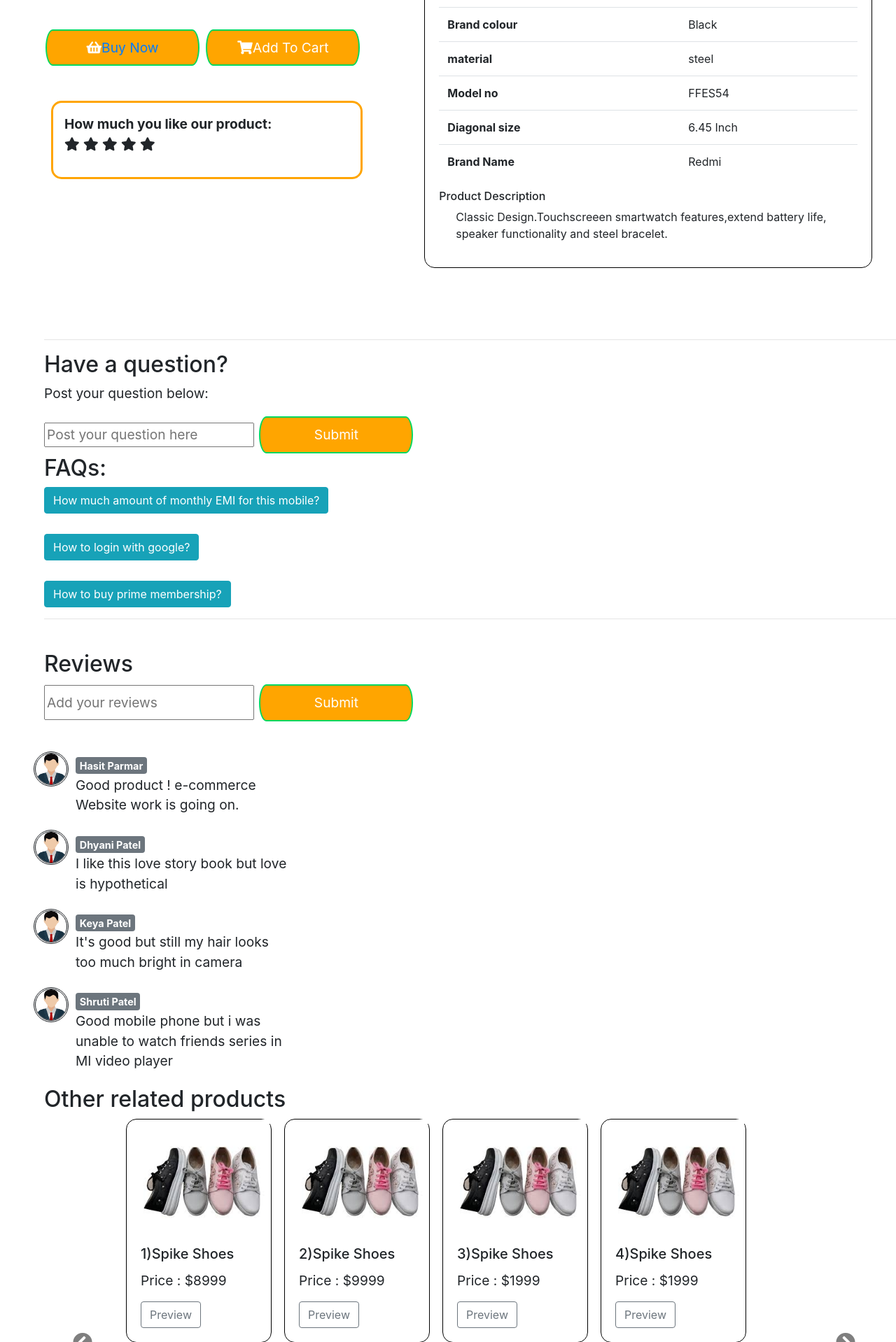
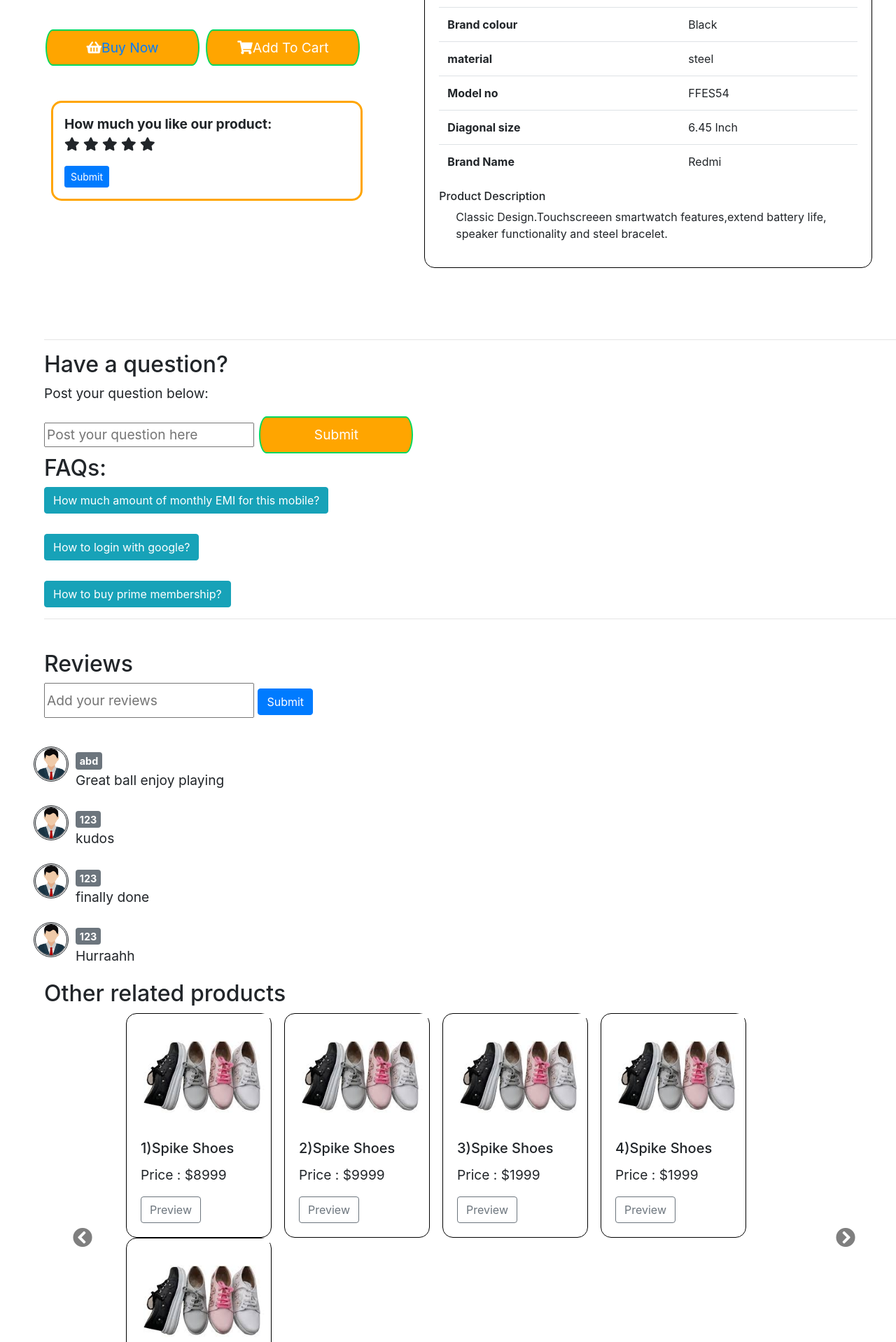
Before and after one commit to Dhyani-16/e-rec-sys, a Django app: page /productDetail/1 in a window 1280 px wide; the page is wider, and only the part inside the window is pictured. Shown: the part 674-2592 px from the top of that part at 70% size. Run offline with Django 3.2, Linux system fonts and the light colour scheme; data comes from the database, SQL or seed files in the repository; both versions use the stored data as it was after the commit; some libraries are stand-ins or nearby versions.

Commit message:
store ratings & reviews in db and display reviews

```diff
--- a/ecommweb/shop/models.py
+++ b/ecommweb/shop/models.py
@@ -47,8 +47,8 @@
 
 class Rating_Detail(models.Model):
         rating_user_id = models.ForeignKey(User,on_delete=models.CASCADE, default='0')
-        rating_product_id = models.ForeignKey(Product_Detail,on_delete=models.CASCADE, default='1')
-
+        rating_product_id = models.ForeignKey(Product_Detail, on_delete=models.CASCADE, default='1')
+        #, related_name='product_id'
         srNo = models.AutoField(primary_key=True)
 
         rating_star = {
@@ -62,7 +62,7 @@
         rating =models.CharField(max_length=100,choices=rating_star,default='3')
 
         def __str__(self):
-            obj = f"{self.rating} By {self.rating_user_id}"
+            obj = f"{self.rating} By {self.rating_user_id} for {self.rating_product_id}"
             return obj
 
 class Product_Review(models.Model):
--- a/ecommweb/shop/static/js/productPreview.js
+++ b/ecommweb/shop/static/js/productPreview.js
@@ -152,7 +152,7 @@
 num = parseInt(onid[4]);
 // get user rating value
 star_status = num;
-// console.log("clicked");
+console.log("clicked");
 // visible submit button
 let btn = document.getElementById('submit');
 btn.style.display = "block";
@@ -171,59 +171,8 @@
 /*var script = document.createElement('script');
 script.src = 'https://code.jquery.com/jquery-3.4.1.min.js';*/
 
+
 // ajax query to handle user rating form submission without reloading page
-$(document).on('submit','#rating_form', function (event){
-
-  event.preventDefault();
-
-  $.ajax({
-      type: 'POST',
-      url: '/productDetail/',
-      data:{
-
-        formtype:"rating",
-        rating: star_status,
-        name: "xyz",
-        product_id :"product_id",
-        csrfmiddlewaretoken:$('input[name=csrfmiddlewaretoken]').val(),
-
-      },
-
-      success : function(response){
-
-        alert("Rating submitted successfully")
-      }
-  });
-})
-
-$(document).on('submit','#reviews_form', function (event){
-
-event.preventDefault();
-
-// console.log("Form submitted!")
-$.ajax({
-    type: 'POST',
-    url: '/productDetail/',
-    data:
-    {
-      formtype:"review",
-      review: $('#review').val(),
-      product_id: "product_id",
-      //product_id : $('#product_id').val(),
-      name: "xyz",
-      csrfmiddlewaretoken: $('input[name=csrfmiddlewaretoken]').val()
-    },
-
-    success : function(response){
-
-      alert("Review submitted successfully");
-      $('#review').val('');
-    }
-});
-})
-
-
-
 
 function thanks() {
 var popup = document.getElementById("myPopup");
--- a/ecommweb/shop/templates/productPreview.html
+++ b/ecommweb/shop/templates/productPreview.html
@@ -25,7 +25,8 @@
                     <img class="mySlides" src="{% static 'images/2.jpeg' %}" style="width:60%">
                     <img class="mySlides" src="{% static 'images/3.jpeg' %}" style="width:60%">
 
-                    <div class="w3-center w3-container w3-section w3-large w3-text-white w3-display-bottommiddle" style="width:80%"></div>
+                    <div class="w3-center w3-container w3-section w3-large w3-text-white w3-display-bottommiddle"
+                        style="width:80%"></div>
                     <div class="row">
                         <div class="w3-left w3-hover-text-khaki" onclick="plusDivs(-1)">&#10094;</div>
                         <div class="w3-right w3-hover-text-khaki" onclick="plusDivs(1)">&#10095;</div>
@@ -40,7 +41,8 @@
                     style='font-size:24px;display: inline;'></i></button>
 
             <!--Buy Now & Add to Cart Button-->
-            <button class="button mt-5" onclick="deliveryDetails()" style="vertical-align:middle" value="Add a new row"><i class="fa fa-shopping-basket" aria-hidden="true"></i><span><a href="#"
+            <button class="button mt-5" onclick="deliveryDetails()" style="vertical-align:middle"
+                value="Add a new row"><i class="fa fa-shopping-basket" aria-hidden="true"></i><span><a href="#"
                         id="button">Buy Now </a></span></button>
             <button class="button mt-5" style="vertical-align:middle"><i class="fa fa-shopping-cart"></i><span>Add
                     To Cart </span></button>
@@ -91,9 +93,13 @@
                 <span id='emoji3' class="emojis">😐</span>
                 <span id='emoji4' class="emojis">😃</span>
                 <span id='emoji5' class="emojis">😍</span>
-                </span> -->
+                </span>
 
-                <form id="rating_form">
+
+
+            -->
+
+                    <form id="rating_form" method="POST">
                         {% csrf_token %}
                         <p>
                             <span id='star1' class="fa fa-star"></span>
@@ -103,7 +109,11 @@
                             <span id='star5' class="fa fa-star"></span>
                         </p>
                         <input value="1" hidden='true' name='rating'>
-            <input id="submit" type="submit" class="btn btn-primary small btn-sm" style="display: none;">
+                        <input id="submit" type="submit" class="btn btn-primary small btn-sm" ,style="display: none;">
+                        <!--<button onclick="document.getElementById('prod').value">Submit</button>-->
+
+                        <!--<a class="button" href="productPreview.js"> Submit</a>
+                        value={{p.product_id}}-->
 
                     </form>
 
@@ -133,7 +143,8 @@
                     <tr>
                         <td>
                             <p>Rating <span class="fa fa-star checked"></span> <span class="fa fa-star checked"></span>
-                                <span class="fa fa-star checked"></span> <span class="fa fa-star"></span> <span class="fa fa-star"></span>
+                                <span class="fa fa-star checked"></span> <span class="fa fa-star"></span> <span
+                                    class="fa fa-star"></span>
                             </p>
                         </td>
                     </tr>
@@ -210,7 +221,8 @@
                     <!-- Product description -->
                     <h6>Product Description</h6>
                     <ul class="font-size-sm pl-4 mb-0">
-                        <p>Classic Design.Touchscreeen smartwatch features,extend battery life, speaker functionality and steel bracelet.
+                        <p>Classic Design.Touchscreeen smartwatch features,extend battery life, speaker functionality
+                            and steel bracelet.
                         </p>
                     </ul>
                 </div>
@@ -267,7 +279,8 @@
             How much amount of monthly EMI for this mobile?
         </button>
          <div id="demo" class="collapse">
-            <a href="https://economictimes.indiatimes.com/analysis/what-is-emi-and-how-is-it-calculated/articleshow/39880530.cms">
+            <a
+                href="https://economictimes.indiatimes.com/analysis/what-is-emi-and-how-is-it-calculated/articleshow/39880530.cms">
                 Monthly EMI for this product is Rs. 7500/-
             </a>
         </div>
@@ -278,7 +291,8 @@
         </button>
           <div id="demo1" class="collapse">
             <a href="https://support.google.com/accounts/answer/76194?hl=en">
-                It's simple! Just enter your emailid and the password associated with it to successfully login to Google...
+                It's simple! Just enter your emailid and the password associated with it to successfully login to
+                Google...
             </a>
         </div>
         <br>
@@ -340,58 +354,40 @@
     <h2>Reviews</h2>
     <div>
         <form id="reviews_form" method="POST">
-            {% csrf_token %}              <!--CSRF : Cross Site Request Forgery-->
+            {% csrf_token %}
+            <!--CSRF : Cross Site Request Forgery-->
 
-        <input class="addreview" id="review" type="text" name="review" style="width: 300px" placeholder="Add your reviews    ">
+            <input class="addreview" id="review" type="text" name="review" style="width: 300px"
+                placeholder="Add your reviews    ">
             <!-- <input id="submit" type="submit" class="btn btn-primary small btn-sm" style="display: block;"> -->
 
-        <button type="submit" class="button"><span>Submit</span></button>
+            <!--<button type="submit" class="button"><span>Submit</span></button>-->
+            <button class="btn btn-primary">Submit</button>
 
-        </form></div>
+        </form>
+    </div>
 
     <br>
     <div class="reviewbox">
+        {% load static %}
+
+        {% for i in review %}
+
         <div class="row">
+
             <!-- image of user -->
             <img class="userimg" src="{% static 'images/myuser.png' %}" style="height: 50px;">
 
             <!-- Content into review box -->
             <div class="reviewboxcontent col-md-3">
-                <p class="badge badge-secondary" style="display: inline;">Hasit Parmar</p>
-                <p>Good product ! e-commerce Website work is going on.</p>
-            </div>
-
-        </div>
-
-        <div class="row">
-            <img class="userimg" src="{% static 'images/myuser.png' %}" style="height: 50px;">
-            <div class="reviewboxcontent col-md-3">
-                <p class="badge badge-secondary" style="display: inline;">Dhyani Patel</p>
-                <p>I like this love story book but love is hypothetical </p>
+                <p class="badge badge-secondary" style="display: inline;">{{i.review_user_id}}</p>
+                <p>{{i.message}}</p>
             </div>
 
         </div>
 
 
-        <div class="row">
-            <img class="userimg" src="{% static 'images/myuser.png' %}" style="height: 50px;">
-            <div class="reviewboxcontent col-md-3">
-                <p class="badge badge-secondary" style="display: inline;">Keya Patel</p>
-                <p>It's good but still my hair looks too much bright in camera</p>
-            </div>
-
-        </div>
-
-
-
-        <div class="row">
-            <img class="userimg" src="{% static 'images/myuser.png' %}" style="height: 50px;">
-            <div class="reviewboxcontent col-md-3">
-                <p class="badge badge-secondary" style="display: inline;">Shruti Patel</p>
-                <p>Good mobile phone but i was unable to watch friends series in MI video player</p>
-            </div>
-
-        </div>
+        {% endfor %}
 
     </div>
 
@@ -608,9 +604,61 @@
         integrity="sha384-B4gt1jrGC7Jh4AgTPSdUtOBvfO8shuf57BaghqFfPlYxofvL8/KUEfYiJOMMV+rV"
         crossorigin="anonymous"></script>-->
 
-
 <script src="{% static 'js/productPreview.js' %}">
 </script>
+
+<script>
+
+    $(document).on('submit', '#rating_form', function (event) {
+
+        event.preventDefault();
+        //x={{current_product_id}};
+
+        $.ajax({
+            type: 'POST',
+            url: '/productDetail/{{current_product_id}}',
+            data: {
+
+                formtype: "rating",
+                rating: star_status,
+                csrfmiddlewaretoken: $('input[name=csrfmiddlewaretoken]').val(),
+            },
+
+            success: function (response) {
+
+                alert("Rating submitted successfully")
+            }
+        });
+    })
+</script>
+
+<script>
+
+    $(document).on('submit','#reviews_form', function (event){
+
+        event.preventDefault();
+
+         console.log("Form submitted!")
+        $.ajax({
+            type: 'POST',
+           url: '/productDetail/{{current_product_id}}',
+           data:
+           {
+              formtype:"review",
+              review: $('#review').val(),
+              csrfmiddlewaretoken: $('input[name=csrfmiddlewaretoken]').val()
+           },
+
+            success : function(response){
+
+               alert("Review submitted successfully");
+               $('#review').val('');
+             }
+         });
+         })
+
+</script>
+
 
 <div class="bg-modal" id="myform">
     <div class="modal-content">
@@ -618,7 +666,8 @@
         <form>
             <div class="row">
                 <h3 style="text-align: left; margin-left: 5px;">Add Address</h3>
-            <i class="far fa-window-close" style="margin-left: auto;margin-right: 15px;font-size: 25px;" id="closeIcon" onclick="closeAddressForm()"></i>
+                <i class="far fa-window-close" style="margin-left: auto;margin-right: 15px;font-size: 25px;"
+                    id="closeIcon" onclick="closeAddressForm()"></i>
                 <!-- <h2 id="closetext" style="rotate: 45deg;">+</h2> -->
             </div>
             <br>
@@ -629,11 +678,13 @@
 
             <input type="text" id="pincode" placeholder="PIN Code" name="fname" style="width: 300px"><br><br>
 
-            <input type="text" id="flatno" placeholder="Flat/House No., Apartment" name="fname" style="width: 300px"><br><br>
+            <input type="text" id="flatno" placeholder="Flat/House No., Apartment" name="fname"
+                style="width: 300px"><br><br>
 
             <input type="text" id="area" placeholder="Area/Colony, Village" name="fname" style="width: 300px"><br><br>
 
-            <input type="text" id="landmark" placeholder="Landmark e.g. Near Reliance" name="fname" style="width: 300px"><br><br>
+            <input type="text" id="landmark" placeholder="Landmark e.g. Near Reliance" name="fname"
+                style="width: 300px"><br><br>
 
             <input type="text" id="city" placeholder="Town/City" name="fname" style="width: 300px"><br><br>
 
@@ -647,7 +698,8 @@
             </select><br><br>
 
             <h4 style="text-align: left;"> Add Delivery Instructions </h4>
-            <p style="text-align: left;">Preferences are used to plan your delivery. However, shipments can sometimes arrive early or later than planned.</p><br>
+            <p style="text-align: left;">Preferences are used to plan your delivery. However, shipments can sometimes
+                arrive early or later than planned.</p><br>
 
             <select name="type" id="type" style="width: 208px">
                 <option value="selecttype">Select Address Type</option>
--- a/ecommweb/shop/urls.py
+++ b/ecommweb/shop/urls.py
@@ -16,7 +16,7 @@
     path("about/",views.about,name="About"),
     path("contact/",views.contact,name="Contact"),
     path("cart/",views.cart,name="Cart"),
-    path("productDetail/<str:product_id>",views.productPreview,name="ProductDetail"),
+    path("productDetail/<int:product_id>",views.productPreview,name="ProductDetail"),
 ]
 
 urlpatterns += static(settings.MEDIA_URL,
--- a/ecommweb/shop/views.py
+++ b/ecommweb/shop/views.py
@@ -23,40 +23,47 @@
     return render(request,'cart.html')
 
 def contact(request):
+    print("---")
     return render(request,'contact.html')
 
 def about(request):
     return render(request,'about.html')
 
 def productPreview(request,product_id):
+
+    reviews = Product_Review.objects.all()
+
+    context = {'current_product_id' : product_id, 'review' : reviews}
+
     if request.method=="POST":
 
-        product = Product_Detail.objects.filter(product_id=1)[0]
-        print(product)
-        if request.POST['formtype']=="rating":
-            uname = request.POST['name']
+        #uname= request.POST.get('uname', '')
+        #rating = request.POST.get('rating', rating)
+        #product_id = request.POST.get('product_id', '')
+
+        product = Product_Detail.objects.filter(product_id=product_id)[0]
+        print("Product id",product)
+
+        if request.POST['formtype'] == "rating":
+
             rating = request.POST['rating']
-            product_id = request.POST['product_id']
-            print(f"uname:{uname} , rating :{rating}, product_id : {product_id}")
+            product_id = product
+            print(f"rating :{rating}, product_id : {product_id}")
 
             Rating_Detail.objects.create(
                 rating_user_id = request.user,
-                rating_product_id= product,
+                rating_product_id= product_id,
                 rating = rating
             )
 
         elif request.POST['formtype']=='review':
-            uname = request.POST['name']
             review = request.POST['review']
-            product_id = request.POST['product_id']
-            print(f"uname:{uname} , review:{review}, product_id : {product_id}")
-
-
-
+            print(f"review:{review}, product_id : {product_id}")
 
             Product_Review.objects.create(
                 review_user_id = request.user,
                 review_product_id = product,
                 message = review )
 
-    return render(request,'productPreview.html')
+    print(reviews)
+    return render(request,'productPreview.html' , context=context)
```
Also changed, not shown: ecommweb/db.sqlite3, ecommweb/media/shop/images/watch.jpg (added), ecommweb/shop/migrations/0002_auto_20201109_2150.py (added), ecommweb/shop/migrations/0003_auto_20201110_0928.py (added), ecommweb/shop/migrations/0004_auto_20201110_0946.py (added), ecommweb/shop/migrations/0005_auto_20201110_0954.py (added). Lines whose indentation alone changed are shown as unchanged.
